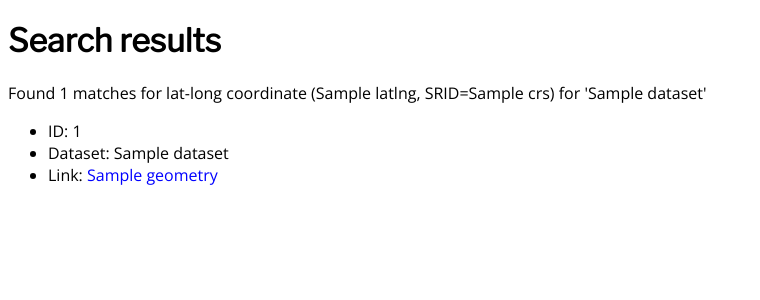
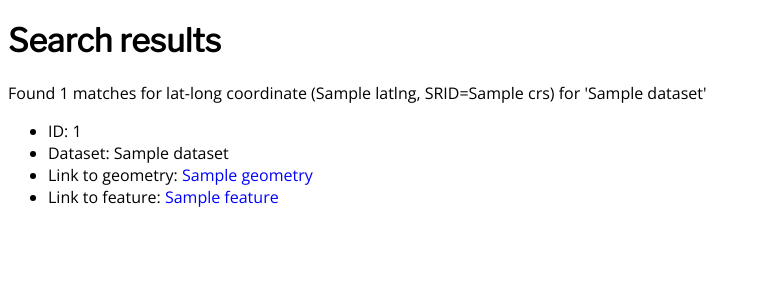
Before and after one commit to CSIRO-enviro-informatics/geometry-data-service, a Flask app: template api/view/templates/page_searchresults.html in a window 1280 px wide. Shown: the top 300 px of the page, without its empty margins (0-760 px from the left). Run offline with Flask 2, Linux system fonts and the light colour scheme; the template is opened without the code that fills it: most values are stand-ins (such as "Sample title", 1, 10 or a date in 2020); some libraries are stand-ins or nearby versions.

Commit message:
update search results html view to include link to geometry and feature

```diff
--- a/api/view/templates/page_searchresults.html
+++ b/api/view/templates/page_searchresults.html
@@ -15,7 +15,10 @@
        <ul>
          <li>ID: {{r.id}}</li>
          <li>Dataset: {{r.dataset}}</li>
-         <li>Link: <a href="{{r.geometry}}">{{r.geometry}}</a></li>
+         <li>Link to geometry: <a href="{{r.geometry}}">{{r.geometry}}</a></li>
+         {% if r.feature %}
+            <li>Link to feature: <a href="{{r.feature}}">{{r.feature}}</a></li>
+        {% endif %}
        </ul>
     </div>
     {% endfor %}
```
